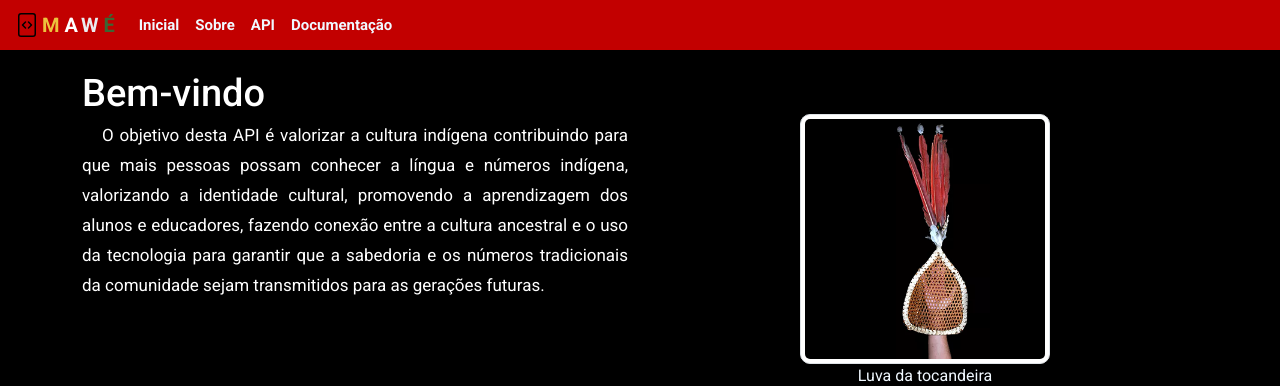
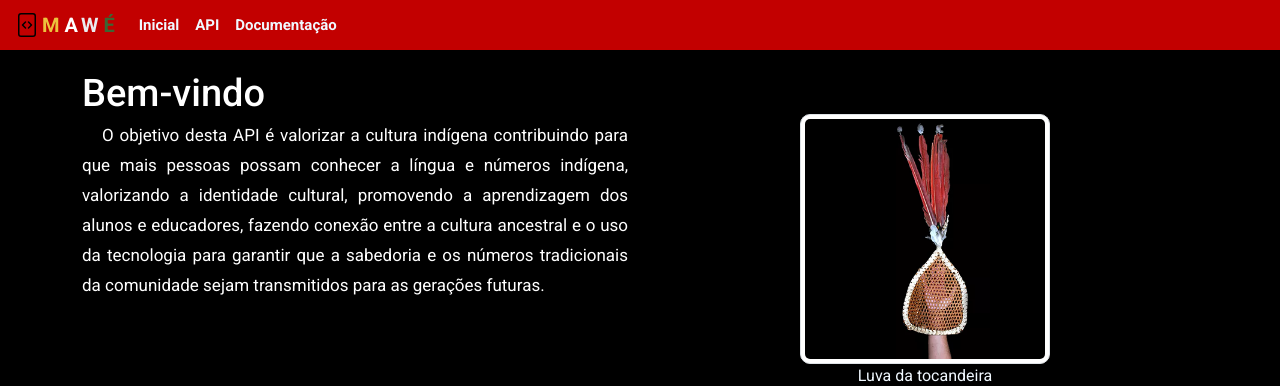
Before and after one commit to isaacfelipe1/Api_satere_mawe, a Flask app: page / in a window 1280 px wide. Shown: the top 386 px of the page. Run offline with Flask 3, Linux system fonts and the light colour scheme; some libraries are stand-ins or nearby versions.

Commit message:
fix: remove sobre

```diff
--- a/templates/index.html
+++ b/templates/index.html
@@ -33,9 +33,6 @@
             <ul class="navbar-nav me-auto mb-2 mb-md-0">
               <li class="nav-item">
                 <a class="nav-link active " style="color: aliceblue;" aria-current="page" href="/">Inicial</a>
-              </li>
-              <li class="nav-item">
-                <a class="nav-link" href="#sobre" style="color: aliceblue;">Sobre</a>
               </li>
               <li class="nav-item">
                 <a class="nav-link" href="#api" style="color: aliceblue;">API</a>
```
